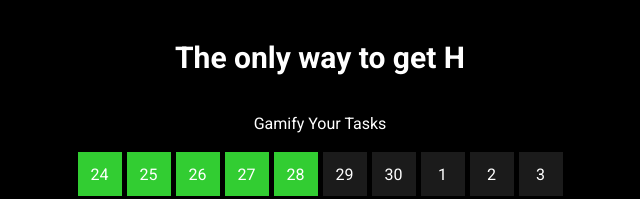
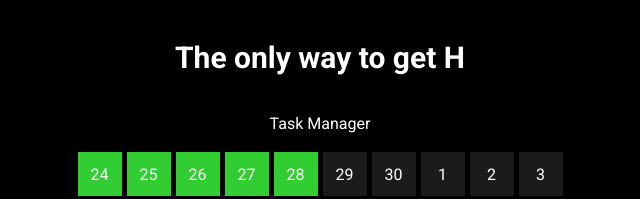
Before and after one commit to akramthedev/die-deutsch-traum, a React (Create React App) app: page / in a window 1280 px wide. Shown: the top 199 px of the page, without its empty margins (320-960 px from the left). Built offline with nearby package versions, Linux system fonts and the light colour scheme.

Commit message:
Update Home.jsx

```diff
--- a/src/Home.jsx
+++ b/src/Home.jsx
@@ -119,7 +119,7 @@ const Home = () => {
       <h1>The only way to get H</h1>
       <br />
      <div onClick={() => nav('/TimeManag')} className="zrsfsrefzse">
-        Gamify Your Tasks
+        Task Manager
       </div>
       <br />
       <div className="grid">
```
